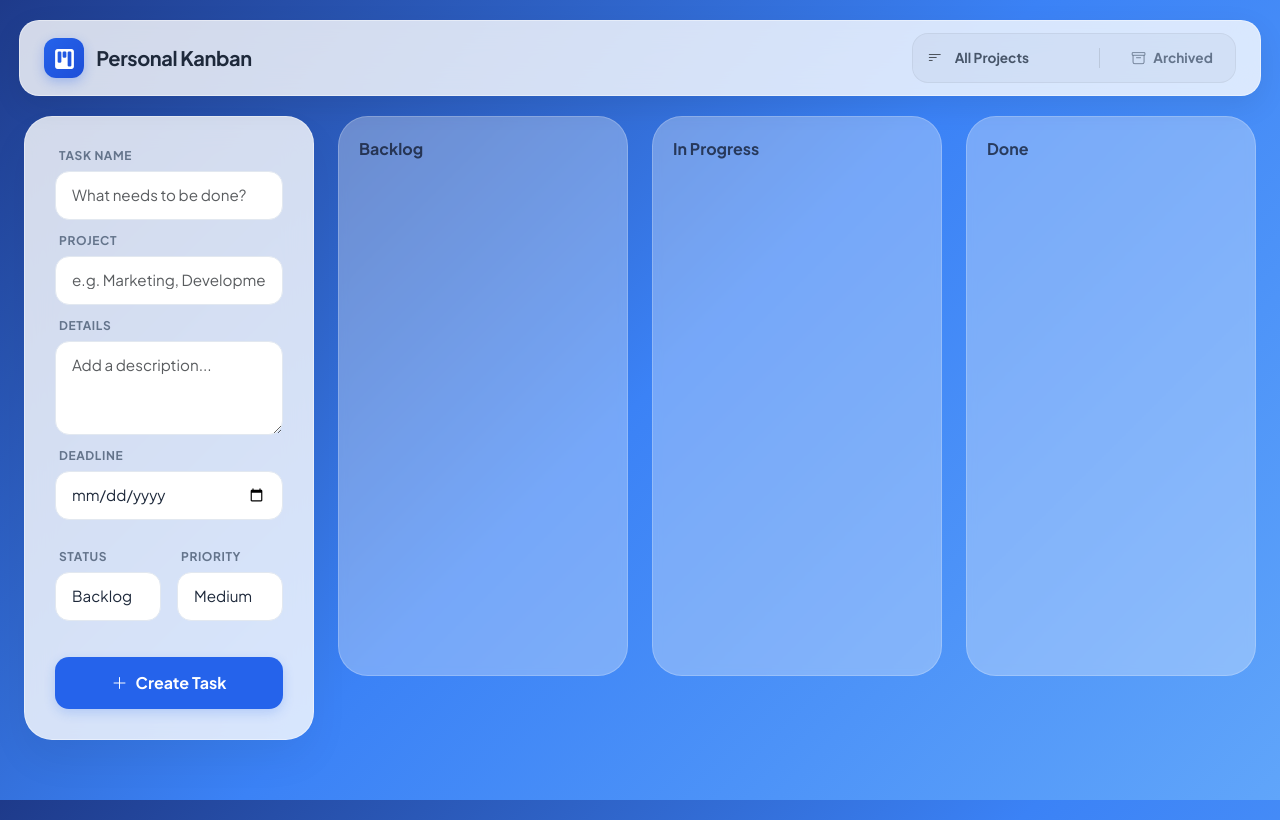
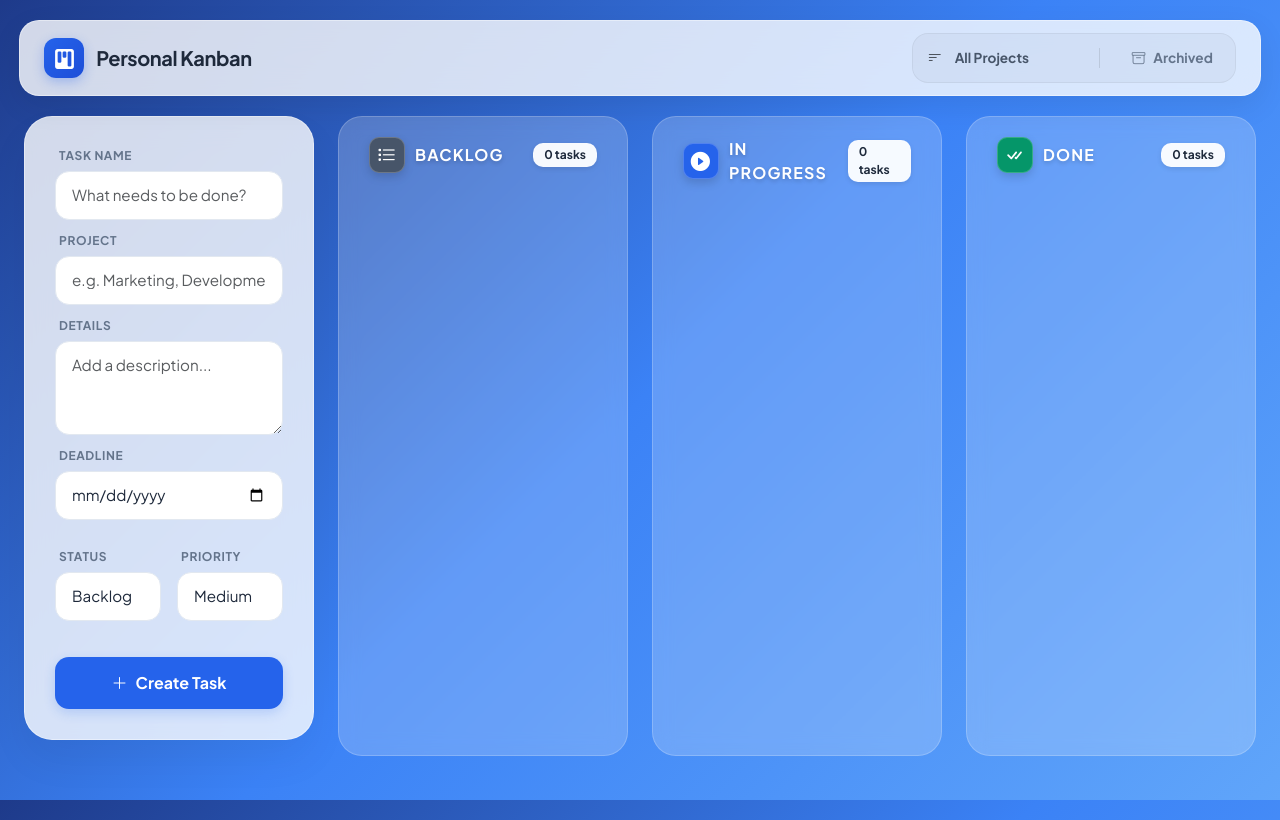
Before and after one commit to robertplanas/local-kanban-board, a Flask app: page / in a window 1280 px wide. Run offline with Flask 3, Linux system fonts and the light colour scheme; data that the repository does not hold is empty; some libraries are stand-ins or nearby versions.

Commit message:
Enhance: Columns visually improved

```diff
--- a/templates/index.html
+++ b/templates/index.html
@@ -135,8 +135,115 @@
       }
 
       .lane-container {
-        background: var(--panel-bg);
-        border-radius: 30px; padding: 20px; min-height: 70vh;
+          background: rgba(255, 255, 255, 0.2);
+          backdrop-filter: blur(10px);
+          -webkit-backdrop-filter: blur(10px);
+          border: 1px solid rgba(255, 255, 255, 0.2);
+          border-radius: 24px;
+          padding: 20px;
+          height: 100%;
+          min-height: 80vh;
+          display: flex;
+          flex-direction: column;
+          transition: background 0.3s ease;
+      }
+
+      .lane-header {
+          display: flex;
+          align-items: center;
+          justify-content: space-between;
+          margin-bottom: 20px;
+          padding: 0 10px;
+      }
+
+      .lane-title {
+          font-size: 0.9rem;
+          font-weight: 800;
+          text-transform: uppercase;
+          letter-spacing: 0.08em;
+          color: rgba(255, 255, 255, 0.9);
+          display: flex;
+          align-items: center;
+          gap: 10px;
+      }
+
+      .lane-count-badge {
+          background: rgba(255, 255, 255, 0.2);
+          color: white;
+          font-size: 0.75rem;
+          font-weight: 700;
+          padding: 2px 10px;
+          border-radius: 10px;
+          border: 1px solid rgba(255, 255, 255, 0.1);
+      }
+
+      /* Container for the icon (the colored square) */
+      .lane-icon {
+          width: 36px;
+          height: 36px;
+          border-radius: 10px;
+          display: flex;
+          align-items: center;
+          justify-content: center;
+          flex-shrink: 0; /* Prevents squishing */
+          box-shadow: 0 4px 10px rgba(0, 0, 0, 0.15);
+      }
+
+      /* The actual icon inside */
+      .lane-icon i {
+          font-size: 1.2rem;
+          line-height: 0; /* Centers Bootstrap icons perfectly */
+          color: white !important;
+      }
+
+      /* Color Themes */
+      .icon-backlog {
+          background: #475569; /* Solid Slate */
+          border: 1px solid rgba(255,255,255,0.2);
+      }
+      .icon-progress {
+          background: #2563eb; /* Solid Royal Blue */
+          border: 1px solid rgba(255,255,255,0.2);
+      }
+      .icon-done {
+          background: #059669; /* Solid Emerald Green */
+          border: 1px solid rgba(255,255,255,0.2);
+      }
+      .icon-archived {
+          background: #d97706; /* Solid Amber/Orange */
+          border: 1px solid rgba(255,255,255,0.2);
+      }
+
+      /* Make sure the text next to icons is also very clear */
+      .lane-title span {
+          color: white;
+          text-shadow: 0 2px 4px rgba(0,0,0,0.2);
+          font-size: 1rem;
+      }
+
+      .lane-count-badge {
+          background: rgba(255, 255, 255, 0.95) !important;
+          color: #1e293b !important;
+          box-shadow: 0 2px 5px rgba(0,0,0,0.1);
+      }
+
+      /* The actual scrollable area */
+      .lane {
+          flex-grow: 1;
+          overflow-y: auto;
+          padding: 5px;
+          /* Custom scrollbar for a pro look */
+      }
+
+      .lane::-webkit-scrollbar { width: 5px; }
+      .lane::-webkit-scrollbar-thumb { background: rgba(255,255,255,0.2); border-radius: 10px; }
+
+      /* Drag & Drop Visual Feedback */
+      .lane.drag-over {
+          background: rgba(255, 255, 255, 0.35) !important;
+          outline: 2px dashed rgba(255, 255, 255, 0.5);
+          outline-offset: -10px;
+          border-radius: 24px;
       }
 
       /* Enhanced Glassmorphism & Depth */
@@ -257,13 +364,6 @@
 
       .btn-edit:hover { color: var(--accent); border-color: var(--accent); background: #eff6ff; }
       .btn-delete:hover { color: #ef4444; border-color: #ef4444; background: #fef2f2; }
-
-      /* Lane visual polish */
-      .lane-container {
-          background: rgba(255, 255, 255, 0.3);
-          border: 1px solid rgba(255, 255, 255, 0.2);
-          backdrop-filter: blur(5px);
-      }
 
       .edit-form {
         background: rgba(128, 128, 128, 0.05);
@@ -514,15 +614,34 @@ async function render() {
   const board = document.getElementById('board');
   board.innerHTML = '';
 
+  // 1. Define distinct configuration for each status
+  const statusConfig = {
+    "Backlog":    { icon: "bi-list-task", colorClass: "icon-backlog" },
+    "In Progress": { icon: "bi-play-circle-fill", colorClass: "icon-progress" },
+    "Done":        { icon: "bi-check-all", colorClass: "icon-done" },
+    "Archived":    { icon: "bi-archive-fill", colorClass: "icon-archived" }
+  };
+
   const cols = showArchived ? ["Archived"] : STATUSES;
 
   cols.forEach(s => {
+    const count = tasks.filter(t => t.column === s).length;
+    const config = statusConfig[s] || { icon: "bi-layers", colorClass: "icon-backlog" };
+
     const col = document.createElement('div');
     col.className = showArchived ? 'col-12' : 'col-md-4';
     col.innerHTML = `
       <div class="lane-container">
-        <div class="fw-bold mb-3 opacity-75">${s}</div>
-        <div class="lane" id="lane-${s}" style="min-height: 200px;"></div>
+        <div class="lane-header">
+          <div class="lane-title">
+            <div class="lane-icon ${config.colorClass}">
+              <i class="bi ${config.icon}"></i>
+            </div>
+            <span>${s}</span>
+          </div>
+          <span class="lane-count-badge">${count} tasks</span>
+        </div>
+        <div class="lane" id="lane-${s}"></div>
       </div>`;
     board.appendChild(col);
   });
```
